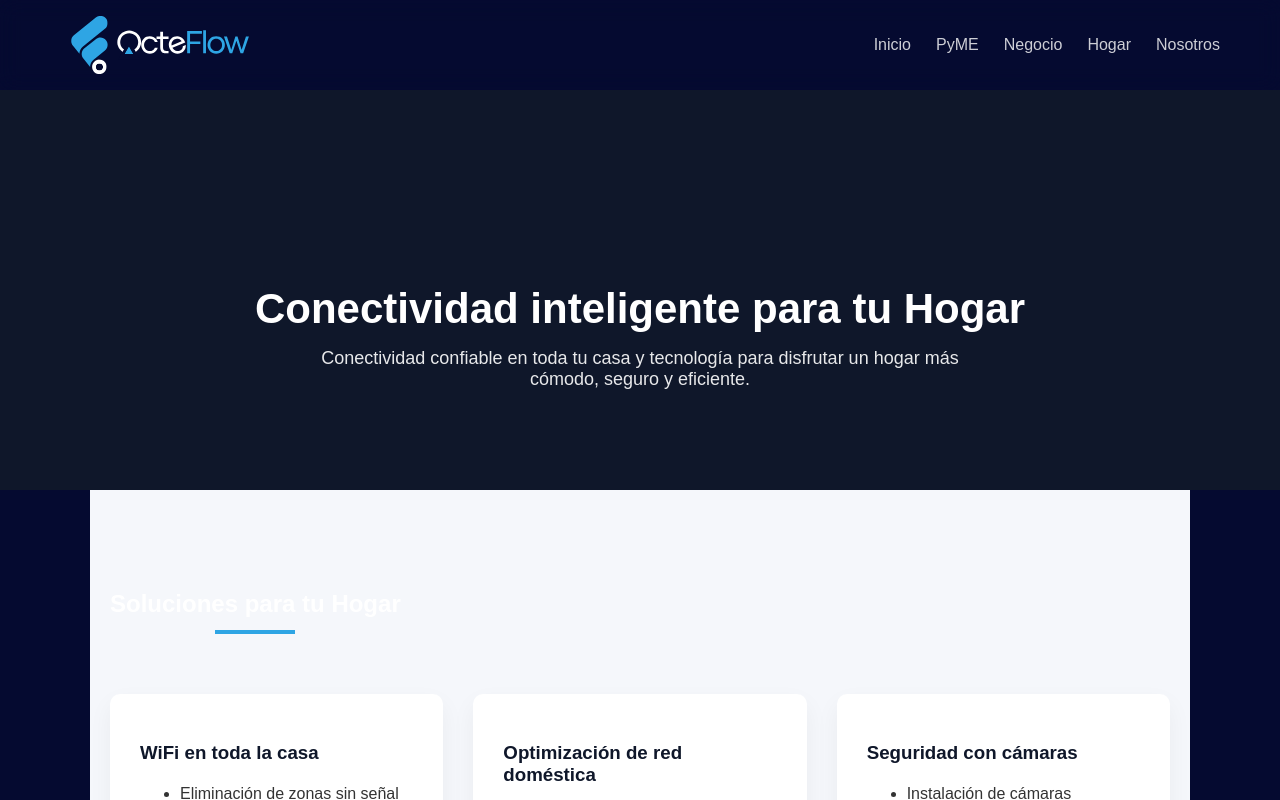
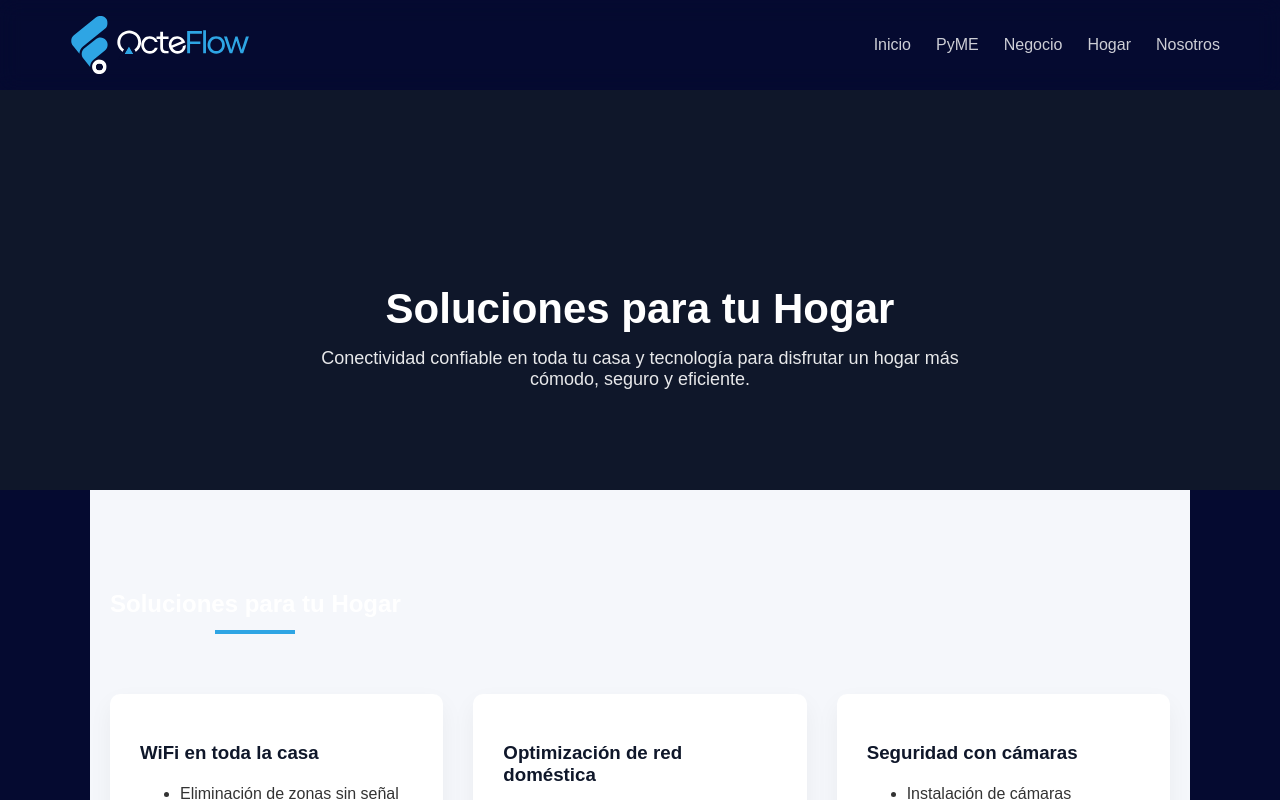
Before and after one commit to OcteFlow/octeflow-site, a Next.js app: page /hogar in a window 1280 px wide. Shown: the top 800 px of the page. Built offline with nearby package versions, Linux system fonts and the light colour scheme.

Commit message:
Update hogar.js

```diff
--- a/pages/hogar.js
+++ b/pages/hogar.js
@@ -18,7 +18,7 @@ export default function Hogar() {
       </Head>
 
       <section className="page-hero">
-        <h1>Conectividad inteligente para tu Hogar</h1>
+        <h1>Soluciones para tu Hogar</h1>
         <p>
           Conectividad confiable en toda tu casa y tecnología para disfrutar un hogar más cómodo, seguro y eficiente.
         </p>
```
